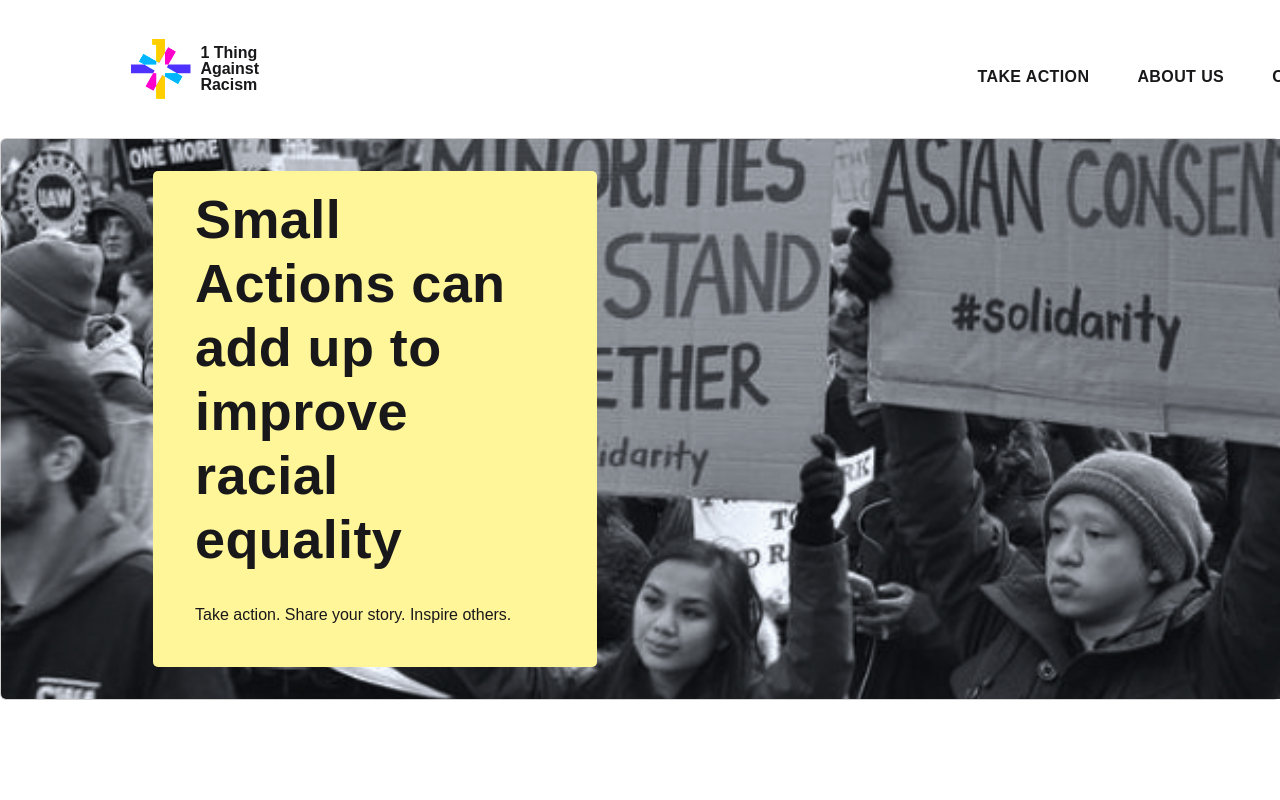
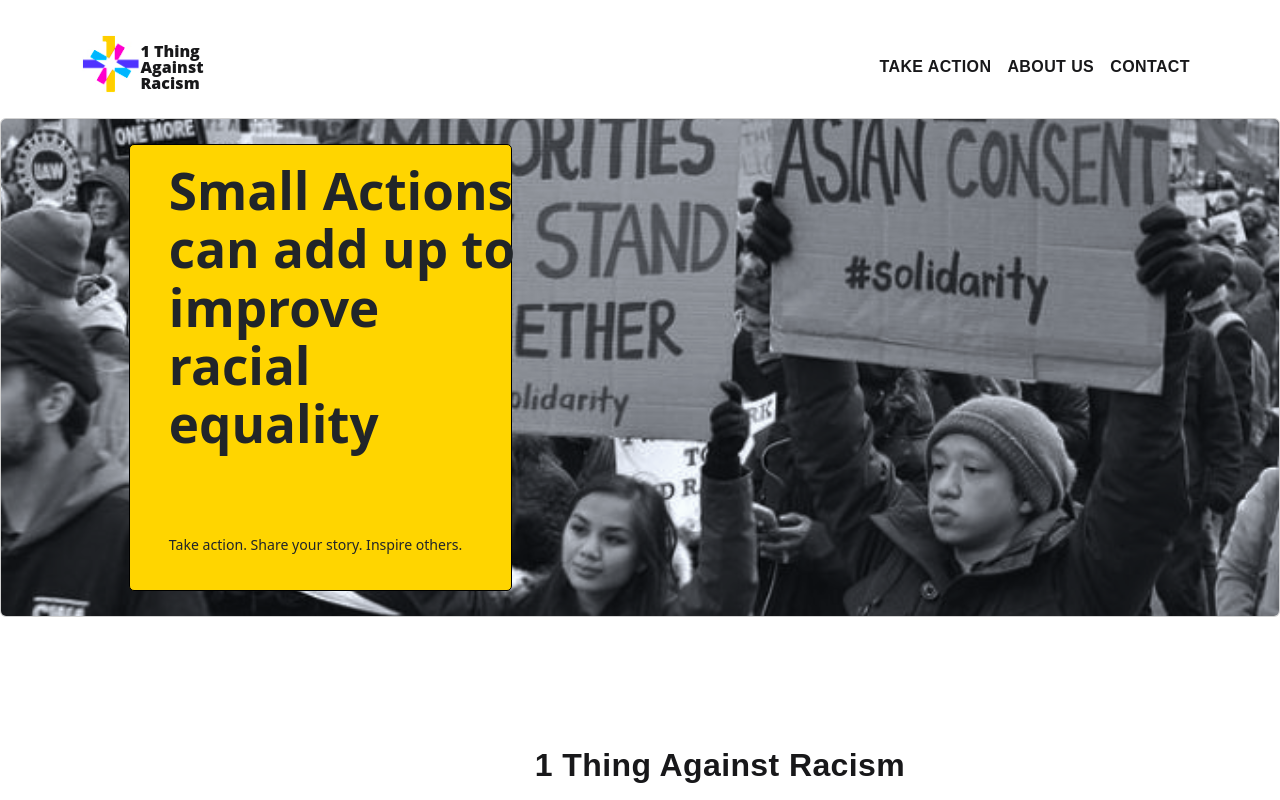
Before and after one commit to 1thing-org/1thing.org, a React (Create React App) app: page / in a window 1280 px wide. Shown: the top 800 px of the page. Built offline with nearby package versions, Linux system fonts and the light colour scheme; no server answers.

Commit message:
implemented grid system from react-bootsrapt
screen size responsive:
Navbar -from size 768px to 1440px max
HeroSection -from size 768px to 1440px max

WorkingOn Section added back to the page

```diff
--- a/src/components/hero/HeroSection.css
+++ b/src/components/hero/HeroSection.css
@@ -1,75 +1,82 @@
 #hero-image {
   max-width: 1440px;
-    width: 100%;
-    margin: 0 auto;
-    object-fit: fill;
 }
 
+.hero-wrapper {
+  position: relative;
+  max-width: 1440px;
+  margin: 0 auto;
+}
+
+@media screen and (min-width: 768px) {
   #hero-text-container {
+    display: flex;
+    align-items: flex-start;
+    flex-direction: column;
     position: absolute;
-    width: 444px;
-    height: 496px;
-    background: #FFF599;
+    width: 30%;
+    max-width: 432px;
+    /* 30% of 1440px */
+    height: 90%;
+    left: 10%;
+    top: 5%;
+    background-color: yellow;
+    box-sizing: border-box;
+    background: #FFD500;
+    border: 1px solid #000000;
   }
 
   #hero-title {
+    margin-left: 1.8vw;
+    width: 100%;
+    height: 80%;
     text-align: start;
-    margin-left: 26px;
-    width: 330px;
-    height: auto;
-    font-family: sans-serif;
+    font-family: "Open Sans" sans-serif;
     font-style: normal;
     font-weight: 800;
-    font-size: 54px;
-    line-height: 64px;
-    letter-spacing: 0.4px;
-    color: #18181A;
+    font-size: 4vw;
+    line-height: 114%;
   }
 
   #hero-subtitle {
     text-align: start;
-    padding-left: 26px;
-    margin-top: 32px;
-    font-family: sans-serif;
+    margin-left: 1.8vw;
+    font-family: "Open Sans" sans-serif;
     font-style: normal;
     font-weight: 400;
-    font-size: 16px;
-    line-height: 24px;
-    color: #18181A;
+    padding-top: 10%;
+    font-size: 1.1vw;
+    line-height: 150%;
+  }
 }
 
-    @media  screen and (min-width: 768px) {
-        #hero-image{
-            width: 1440px;
-        }
+@media screen and (min-width: 1440px) {
   #hero-text-container {
     position: absolute;
+    box-sizing: border-box;
     width: 444px;
     height: 496px;
-            left: 152px;
-            top: 32px;
-            background: #FFF599;
+    background: #FFD500;
+    border: 1px solid #000000;
   }
 
   #hero-title {
-            text-align: start;
     margin-left: 26px;
     width: 330px;
-            height: auto;
-            font-family: sans-serif;
+    height: 384px;
+    font-family: 'Open Sans' sans-serif;
     font-style: normal;
     font-weight: 800;
-            font-size: 54px;
+    font-size: 56px;
     line-height: 64px;
     letter-spacing: 0.4px;
-            color: #18181A;
   }
 
   #hero-subtitle {
-            text-align: start;
-            padding-left: 26px;
-            margin-top: 32px;
-            font-family: sans-serif;
+    padding-top: 24px;
+    width: 391px;
+    height: 24px;
+    font-family: 'Open Sans';
     font-style: normal;
     font-weight: 400;
     font-size: 16px;
@@ -77,15 +84,3 @@
     color: #18181A;
   }
 }
-
-    @media  screen and (min-width: 1440px) {
-        #hero-text-container {
-            position: absolute;
-            width: 444px;
-            height: 496px;
-            left: 50%;
-            top: 32px;
-            transform: translateX(-130%);
-            background: #FFF599;
-        }
-    }
--- a/src/components/hero/HeroSection.tsx
+++ b/src/components/hero/HeroSection.tsx
@@ -1,6 +1,7 @@
 import Card from 'react-bootstrap/Card';
-import './HeroSection.css';
 import HeroImage from 'assets/hero.svg';
+import {Container, Col, Row} from 'react-bootstrap';
+import './HeroSection.css'
 
 type Props = {
     heading: string;
@@ -9,15 +10,25 @@ type Props = {
 
 function HeroSection(props:Props) {
     return(
-        <Card>
-              <Card.Img id="hero-image" src={HeroImage}/>
-            <Card.ImgOverlay id="hero-text-container">
-                <Card.Title id="hero-title">{props.heading}</Card.Title>
-                <Card.Text id="hero-subtitle">{props.subheading}</Card.Text>
+<Card id ="hero-card">
+<div className="hero-wrapper" style={{ position: 'relative', maxWidth: '1440px' }}>
+    <Card.Img id="hero-image" src={HeroImage}  style={{ width: '100%' }}  />
+    <div className="overlay-container">
+      <Container>
+        <Row className="justify-content-center align-items-center">
+        <Col xs={12} sm={8} md={6} lg={4} xl={3}>
+            <Card.ImgOverlay id="hero-text-container" >
+
+              <Card.Title id="hero-title">{props.heading}</Card.Title>
+              <Card.Text id="hero-subtitle">{props.subheading}</Card.Text>
+
             </Card.ImgOverlay>
-        </Card>
-
-
+          </Col>
+        </Row>
+      </Container>
+    </div>
+  </div>
+</Card>
     )
 }
 
--- a/src/components/home/WorkingOn/WorkingOn.css
+++ b/src/components/home/WorkingOn/WorkingOn.css
@@ -1,5 +1,5 @@
 /* Style the main container */
-.container {
+.working-on-container {
     display: flex;
     flex-direction: column;
     align-items: center;
@@ -58,10 +58,9 @@ color: #18181A;
   }
 
   @media  screen and (min-width: 768px){
-    .container{
+    .working-on-container{
     max-width: 1440px;
     min-width: 1440px;
     margin: 0 auto;
-    padding-bottom: 128px;
     }
   }
--- a/src/components/home/WorkingOn/WorkingOn.tsx
+++ b/src/components/home/WorkingOn/WorkingOn.tsx
@@ -4,7 +4,7 @@ import placeholderimg from '../../../assets//home-page/working-on-placeholder.sv
 
 function WorkingOn() {
   return (
-<div className="container">
+<div className="working-on-container">
   <h1 className="main-title">We're also Working on</h1>
   <div className="images">
     <div className="image-container">
--- a/src/components/navbar/NavBar.css
+++ b/src/components/navbar/NavBar.css
@@ -1,46 +1,34 @@
-.nav {
-    font-size: 20px;
-    padding: 2rem 4rem;
-    justify-content: space-between;
+.nav{
     max-width: 1440px;
-    min-width: 1440px;
     margin: 0 auto;
+    height: 118px;
 }
-
-.link {
-    margin: 0 1em;
-}
-
-.container{
+.brand-container{
     display: flex;
-    justify-content: flex-start;
-    filter: drop-shadow(0px 4px 4px rgba(0, 0, 0, 0.25));
-    }
-.brand-container {
-    display: flex;
-    align-items: center;
-    }
-.text-container{
-    margin-left: 8px;
-    white-space: pre-wrap;
+    flex-direction: row;
+    width: 130px;
+    height: 58.48px;
 }
 .logo{
-        height: 62px;
-        width: 62px;
-        margin-left: 40%;
-        top: 24px;
-        border-radius: 0px;
+    width: 58.48px;
+height: 58.48px;
 }
 .logo-text{
     width: 80px;
     height: 48px;
-        font-family: sans-serif;
+    font-family: 'Open Sans';
     font-style: normal;
     font-weight: 800;
     font-size: 16px;
     line-height: 16px;
     color: #18181A;
     text-align: start;
+}
+
+.links-ms-auto{
+    display: flex;
+    flex-direction: row;
+    justify-content: flex-end;
 }
 .inner-text{
     height: 22px;
@@ -55,11 +43,6 @@
     color: #18181A;
 }
 
-    /* @media screen and (max-width: 1440px){
-        .nav {
-            font-size: 20px;
-            padding: 2rem 4rem;
-            justify-content: space-between;
-            width: 100%;
+#responsive-navbar-nav{
+    justify-content: flex-end;
 }
-    } */
--- a/src/components/navbar/NavBar.tsx
+++ b/src/components/navbar/NavBar.tsx
@@ -1,4 +1,4 @@
-import {Nav, Navbar, Container, Row, Col} from 'react-bootstrap';
+import {Nav, Navbar, Container, Row, Col, Collapse} from 'react-bootstrap';
 import {LinkContainer} from 'react-router-bootstrap';
 import NewLogo from '../../assets/NewLogo.svg';
 import './NavBar.css';
@@ -13,9 +13,10 @@ function Page({title, links, className} : {title: string, links: string, classNa
 
 function NavBar(){
     return(
-        <Navbar className="nav">
+        <Navbar className="nav" expand ='lg'>
+            <Container id = 'navbar-container'>
             <LinkContainer to="/">
-                <Row md = {1}>
+                <Col md={2}>
                 <Navbar.Brand className ='brand-container'>
                     <img className='logo' src={NewLogo} width="100" height="100" alt="1 Thing Org logo"/>
                     <Navbar.Text className='text-container'>
@@ -26,18 +27,20 @@ function NavBar(){
                         </div>
                         </Navbar.Text>
                 </Navbar.Brand>
-                </Row>
+                </Col>
             </LinkContainer>
-            {/* <Navbar.Collapse id="responsive-navbar-nav"> */}
-            <Row md = {12}>
+            <Navbar.Toggle aria-controls="responsive-navbar-nav" />
+            <Navbar.Collapse id="responsive-navbar-nav">
+            <Col md = {9}>
             <Nav className="links-ms-auto">
             <Page  title={'Take Action'} links={'/takeaction'} className={'inner-text'}></Page>
                 {/* <Page title={'Testimonials'} links={'/testimonials'}></Page> */}
                 <Page title={'About Us'} links={'/aboutus'} className={'inner-text'}></Page>
                 <Page title={'Contact'} links={'/contact'} className={'inner-text'}></Page>
             </Nav>
-            </Row>
-            {/* </Navbar.Collapse> */}
+            </Col>
+            </Navbar.Collapse>
+            </Container>
         </Navbar>
     );
 }
```
Lines whose indentation alone changed are shown as unchanged.
